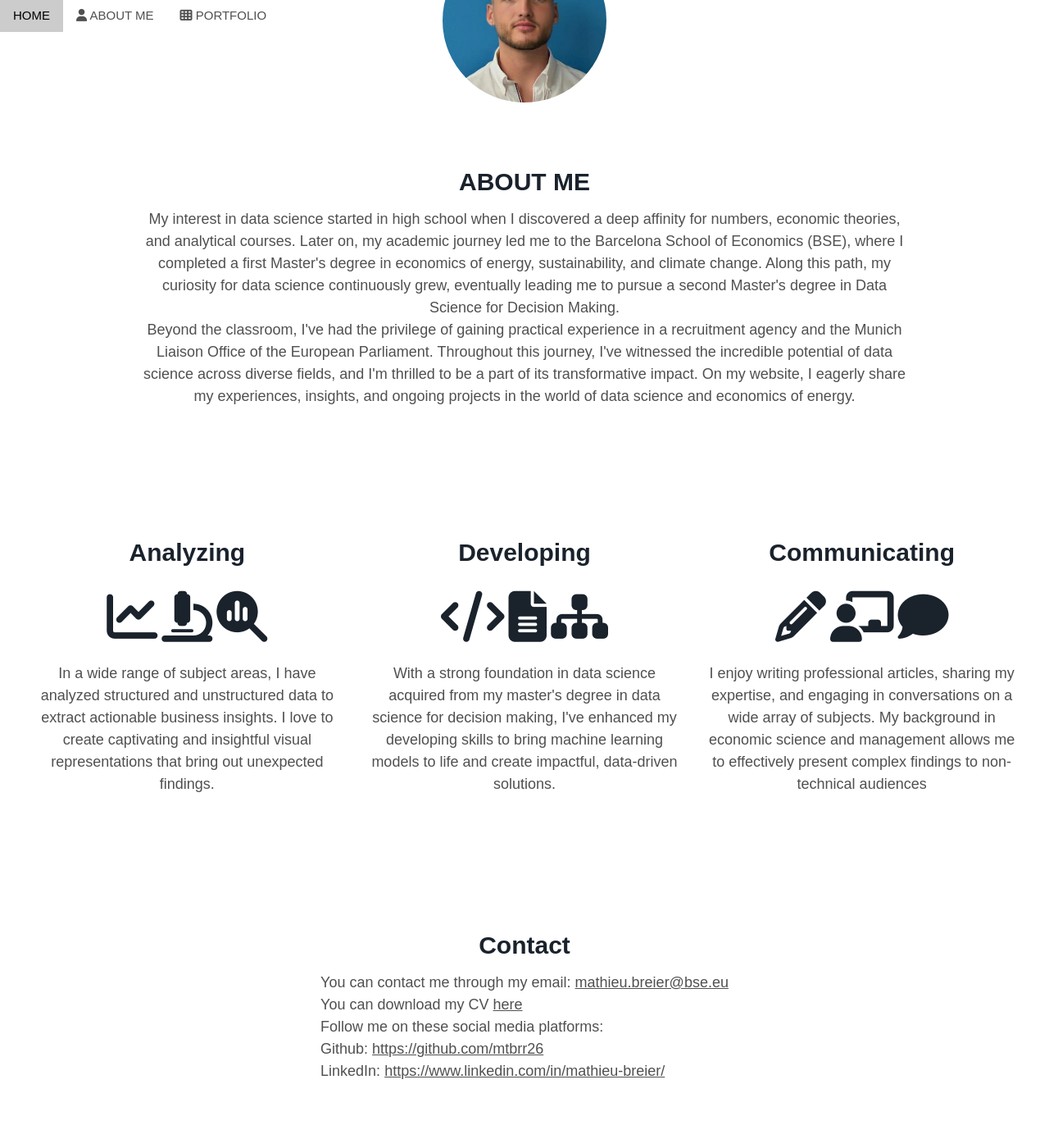
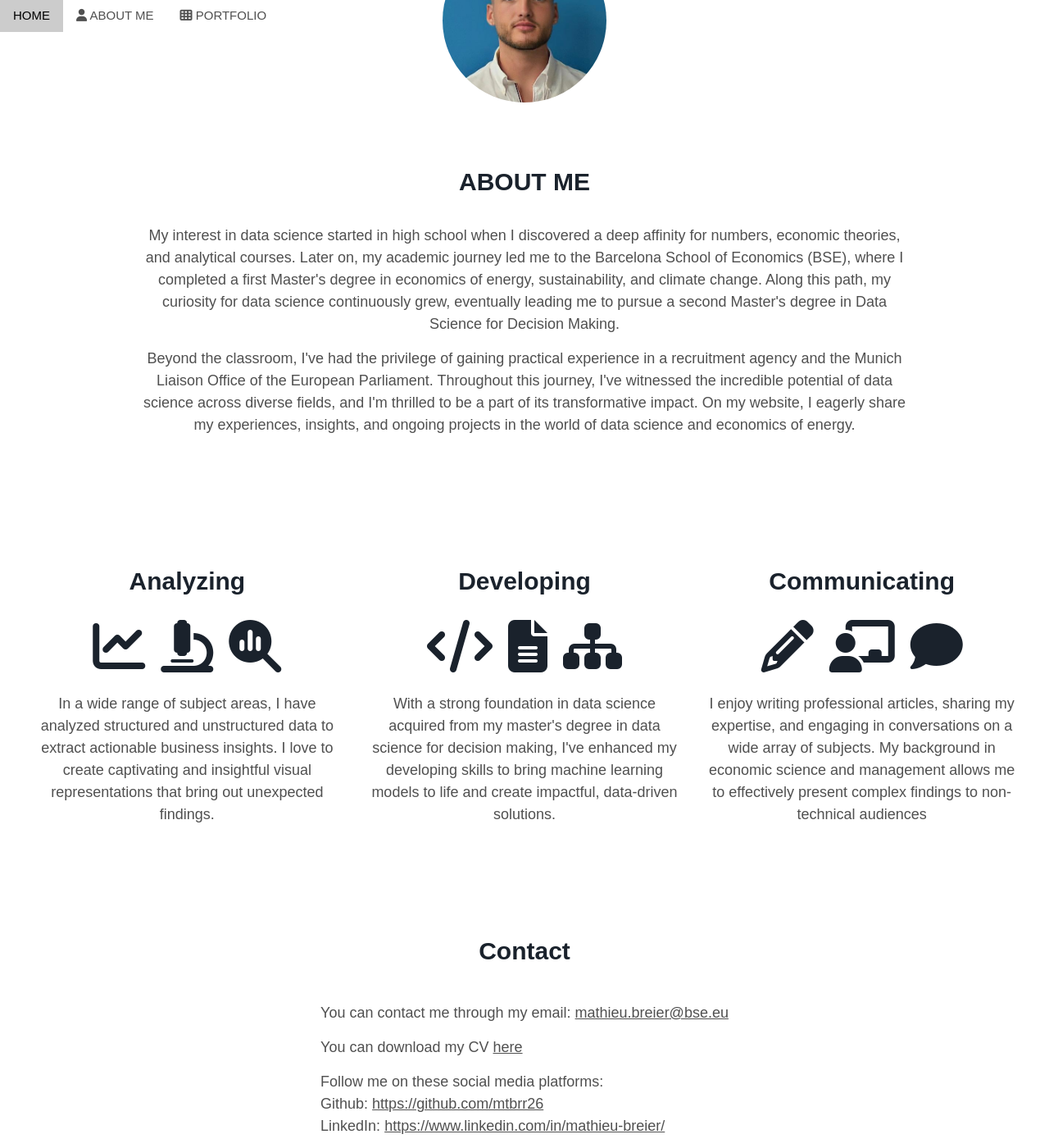
Before and after one commit to mtbrr26/MathieuBreier.github.io, a Jekyll site: the page aboutme/index.html, which Jekyll copies as it is, in a window 1280 px wide and 1400 px high, scrolled down 203 px. Shown: the whole window at 82% size. Built offline with Jekyll 4.4.1, drawn with Linux system fonts in a browser that asks for light colours; nearby versions of some CDN libraries.

Commit message:
Update index.html

```diff
--- a/aboutme/index.html
+++ b/aboutme/index.html
@@ -99,11 +99,11 @@
 }
 
 .emoji {
-    font-size: 62px;
+    font-size: 64px;
     color: #1a222c;
     margin-top: 15px; /* Add space between emoji and title */
     margin-bottom: 25px; /* Spacing between sections */
-
+    padding: 0 7px; /* Add space between emoji and text - REMOVE IF DOESN'T WORK */
 }
 
 /* Style the header */
@@ -163,8 +163,8 @@
 
     <!-- About Section -->
     <div class="w3-content w3-container w3-padding-64" id="about" style="text-align: center; margin-bottom: 80px;">
-        <h2 class="w3-center">ABOUT ME</h2>
-        <p style="font-size: 18px;">
+        <h2 class="w3-center" style="margin-bottom: 30px;">ABOUT ME</h2>
+        <p style="font-size: 18px; margin-bottom: 15px;">
             My interest in data science started in high school when I discovered a deep affinity for numbers, economic theories, and analytical courses.
             Later on, my academic journey led me to the Barcelona School of Economics (BSE), where I completed a first Master's degree in economics of energy, sustainability, and climate change.
             Along this path, my curiosity for data science continuously grew, eventually leading me to pursue a second Master's degree in Data Science for Decision Making.
@@ -203,13 +203,11 @@
     </div>
 
     <!-- Contact Section -->
-    <div class="w3-container" style="text-align: center; margin-bottom: 300px; margin-top: 150px;">
+    <div class="w3-container" style="text-align: center; margin-bottom: 280px; margin-top: 120px;">
         <h2>Contact</h2>
-        <div style="text-align: left; font-size: 18px; display: inline-block; margin: 0 auto; text-align: left;">
-            <p>You can contact me through my email: <a href="mailto:mathieu.breier@bse.eu">mathieu.breier@bse.eu</a></p>
-            <p>
-                You can download my CV <a href="../Breier_Mathieu_CV_Website.pdf" download>here</a>
-            </p>
+        <div style="text-align: left; font-size: 18px; display: inline-block; margin: 0 auto; text-align: left; margin-top: 30px;">
+            <p style ="margin-bottom: 15px;">You can contact me through my email: <a href="mailto:mathieu.breier@bse.eu">mathieu.breier@bse.eu</a></p>
+            <p style ="margin-bottom: 15px;"> You can download my CV <a href="../Breier_Mathieu_CV_Website.pdf" download>here</a></p>
             <p></p>
             <p>
                 Follow me on these social media platforms:<br>
```
